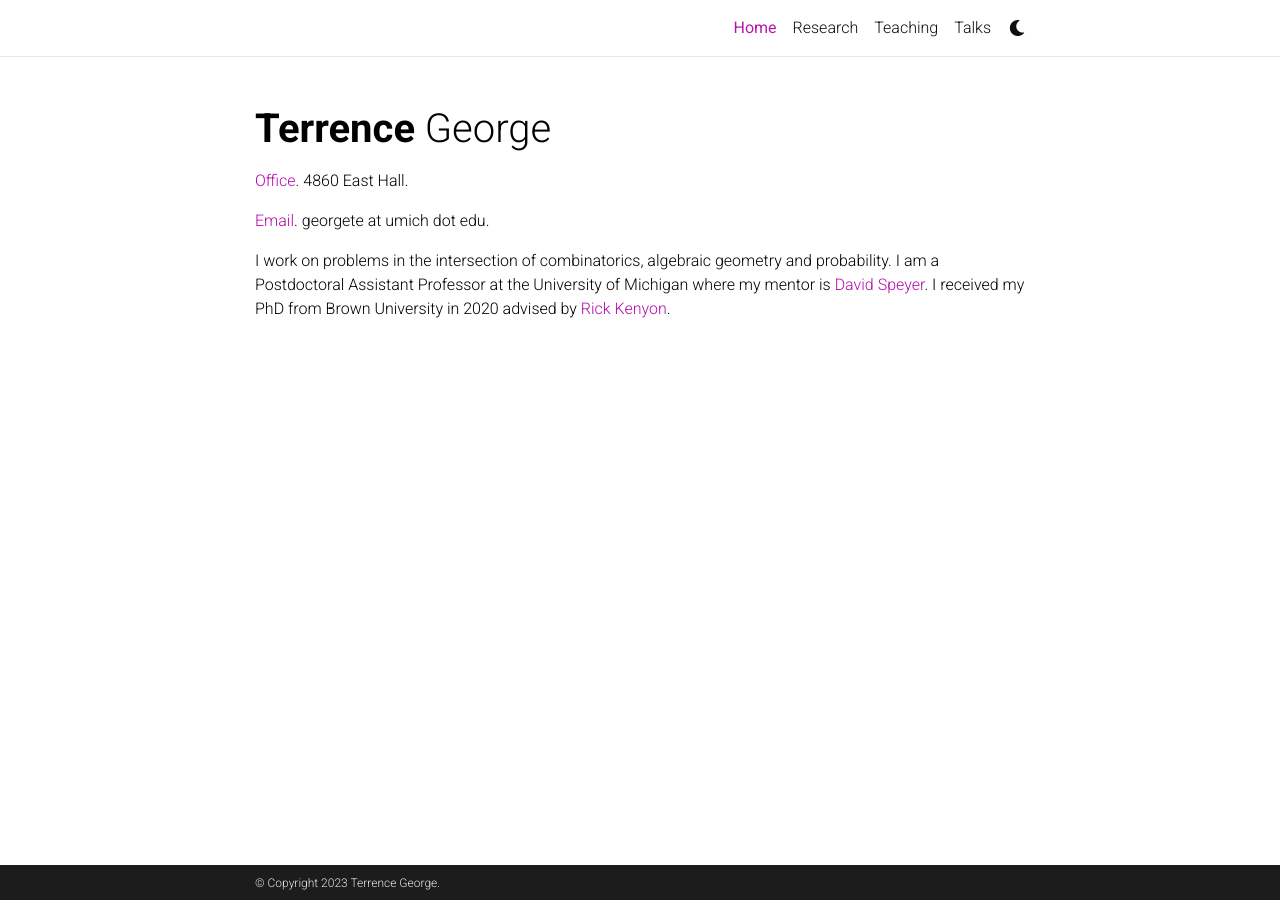
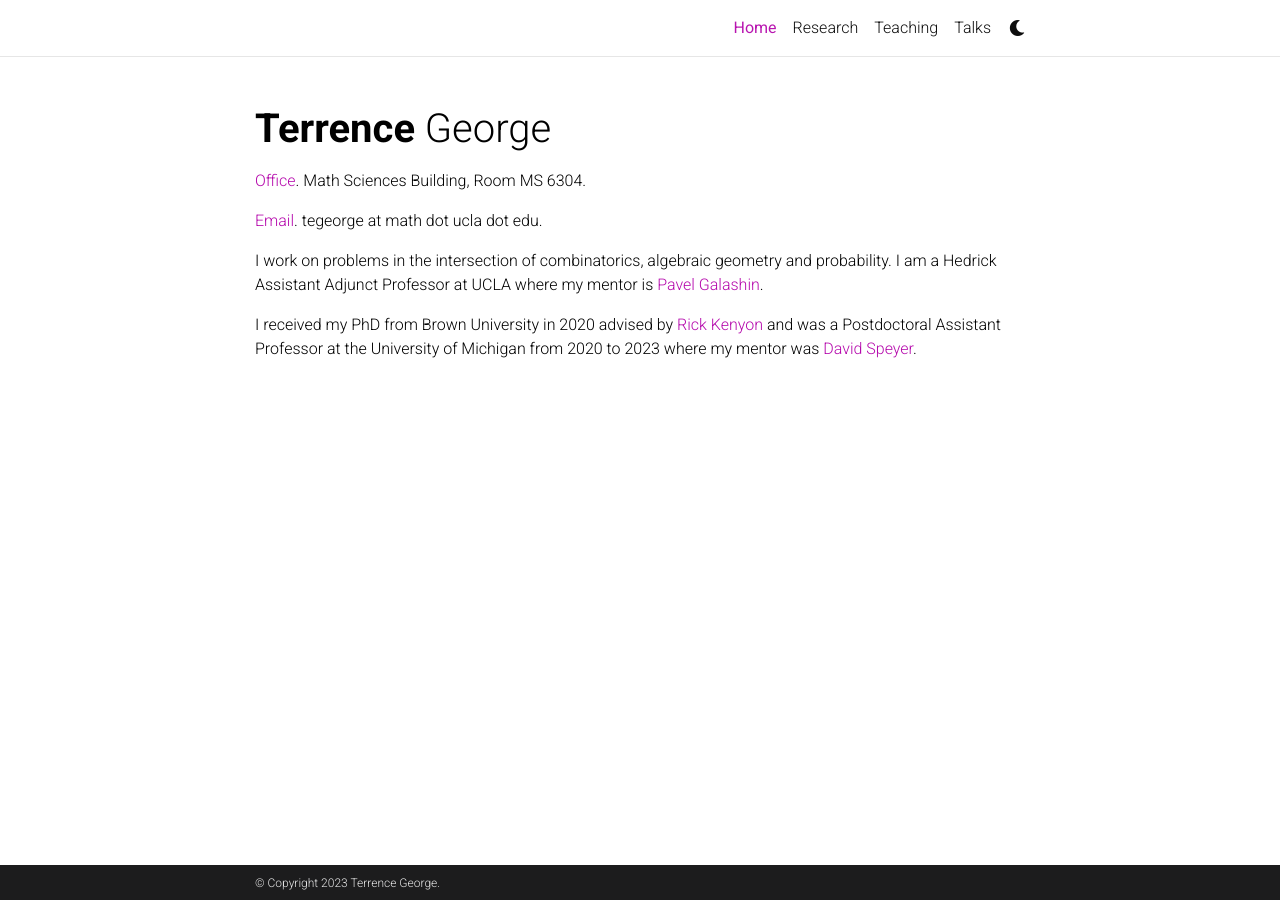
Before and after one commit to terrencegeorge/terrencegeorge.github.io, a Jekyll site: the page built from _pages/about.md, in a window 1280 px wide. Built offline with Jekyll 4.4.1, drawn with Linux system fonts in a browser that asks for light colours; comment, search, counter and statistics services are not loaded; a style sheet for code colours, icons or effects is not loaded.

```diff
--- a/_pages/about.md
+++ b/_pages/about.md
@@ -15,7 +15,9 @@ latest_posts: false  # includes a list of the newest posts
 selected_papers: false # includes a list of papers marked as "selected={true}"
 social: false  # includes social icons at the bottom of the page
 ---
-<p><a href='#'>Office</a>. 4860 East Hall.</p>
-<p><a href='#'>Email</a>. georgete at umich dot edu.</p>
+<p><a href='#'>Office</a>. Math Sciences Building, Room MS 6304.</p>
+<p><a href='#'>Email</a>. tegeorge at math dot ucla dot edu.</p>
 
-I work on problems in the intersection of combinatorics, algebraic geometry and probability. I am a Postdoctoral Assistant Professor at the University of Michigan where my mentor is [David Speyer](http://www-personal.umich.edu/~speyer/). I received my PhD from Brown University in 2020 advised by [Rick Kenyon](https://gauss.math.yale.edu/~rwk25/).
+I work on problems in the intersection of combinatorics, algebraic geometry and probability. I am a Hedrick Assistant Adjunct Professor at UCLA where my mentor is [Pavel Galashin](https://www.math.ucla.edu/~galashin/).
+
+I received my PhD from Brown University in 2020 advised by [Rick Kenyon](https://gauss.math.yale.edu/~rwk25/) and was a Postdoctoral Assistant Professor at the University of Michigan from 2020 to 2023 where my mentor was [David Speyer](http://www-personal.umich.edu/~speyer/).
```
Also changed, not shown: _pages/talks.md (+4 -1 lines).
